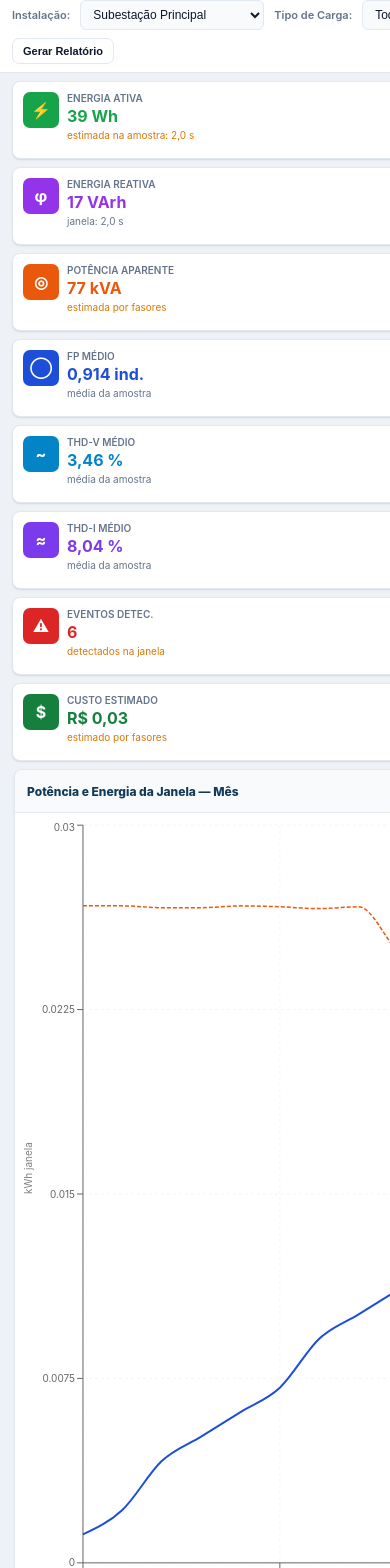
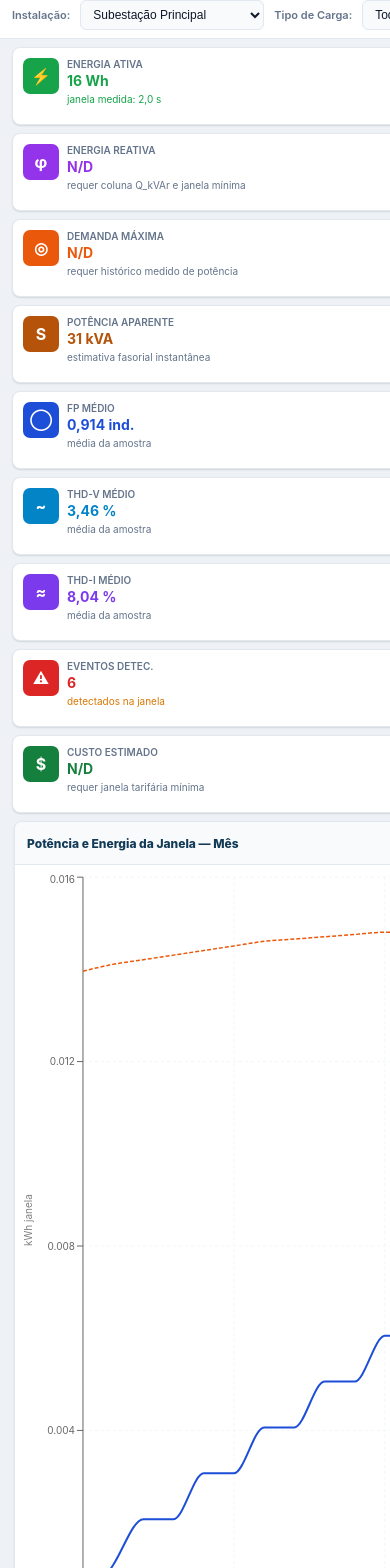
Before and after one commit to frahncky/MedidasQualidadeEnergia, a React (Vite) app in the folder web/: page / in a window 390 px wide. Shown: the part 200-1768 px from the top of the page. Built offline with nearby package versions, Linux system fonts and the light colour scheme.

Commit message:
Improve demo data and KPI presentation

```diff
--- a/web/src/index.css
+++ b/web/src/index.css
@@ -222,7 +222,15 @@ html, body, #root {
 .kpi-card__icon { width: 36px; height: 36px; border-radius: 8px; display: flex; align-items: center; justify-content: center; font-size: 16px; font-weight: 700; color: #fff; flex-shrink: 0; }
 .kpi-card__info { flex: 1; min-width: 0; }
 .kpi-card__name { font-size: 10px; font-weight: 600; color: var(--c-text-muted); text-transform: uppercase; letter-spacing: .4px; line-height: 1.2; }
-.kpi-card__value { font-size: 16px; font-weight: 700; line-height: 1.3; margin-top: 2px; }
+.kpi-card__value {
+  font-size: clamp(14px, 1.2vw, 16px);
+  font-weight: 700;
+  line-height: 1.3;
+  margin-top: 2px;
+  white-space: nowrap;
+  overflow: hidden;
+  text-overflow: ellipsis;
+}
 .kpi-card__delta { font-size: 10px; color: var(--c-success); margin-top: 2px; }
 .kpi-card__delta.neg { color: var(--c-danger); }
 
--- a/web/src/tabs/Dashboard.jsx
+++ b/web/src/tabs/Dashboard.jsx
@@ -43,6 +43,8 @@ const INST_INFO_MAP = {
 
 const ENERGY_TARIFF_BRL_KWH = 0.69
 const BILLING_WINDOW_MIN_HOURS = 0.25
+const ENERGY_ESTIMATE_MIN_WINDOW_HOURS = 1 / 60
+const REACTIVE_ESTIMATE_MIN_WINDOW_HOURS = 1 / 60
 
 function fmt(value, digits = 2) {
   return Number.isFinite(value) ? value.toFixed(digits).replace('.', ',') : '-'
@@ -123,8 +125,9 @@ function estimateActivePowerKw(point, analysis) {
   return Number.isFinite(estimated) && estimated > 0 ? estimated : fallback
 }
 
-function integrateEnergy(points, key, fallbackHours = 0) {
+function integrateEnergy(points, key, fallbackHours = 0, forceFallbackHours = false) {
   if (!points.length) return 0
+  if (forceFallbackHours && fallbackHours > 0) return Math.abs(avg(points.map(point => point[key]))) * fallbackHours
   if (points.length === 1) return Math.abs(points[0]?.[key] || 0) * fallbackHours
 
   let total = 0
@@ -141,15 +144,18 @@ function integrateEnergy(points, key, fallbackHours = 0) {
 function buildWindowStats(analysis) {
   const pRows = measuredRows(analysis, 'p')
   const qRows = measuredRows(analysis, 'q')
-  const windowHours = spanHours(analysis.normalizedRows ?? analysis.rmsSeries ?? [])
+  const measuredWindowHours = spanHours(analysis.normalizedRows ?? analysis.rmsSeries ?? [])
+  const sourceWindowHours = Number.isFinite(analysis.sourceWindowHours) ? analysis.sourceWindowHours : 0
+  const useSourceWindow = sourceWindowHours > measuredWindowHours
+  const windowHours = useSourceWindow ? sourceWindowHours : measuredWindowHours
   const hasMeasuredPower = pRows.length > 0
   const measuredEnergy = pRows.length >= 2
-    ? integrateEnergy(pRows, 'p')
+    ? integrateEnergy(pRows, 'p', windowHours, useSourceWindow)
     : Math.abs(avg(pRows.map(row => row.p))) * windowHours
   const estimatedPower = estimateActivePowerKw(null, analysis)
   const energyKWh = hasMeasuredPower ? measuredEnergy : estimatedPower * windowHours
   const reactiveKvarh = qRows.length >= 2
-    ? integrateEnergy(qRows, 'q')
+    ? integrateEnergy(qRows, 'q', windowHours, useSourceWindow)
     : Math.abs(analysis.power?.qKvar || 0) * windowHours
   const maxDemandKw = hasMeasuredPower
     ? Math.max(...pRows.map(row => Math.abs(row.p)).filter(Number.isFinite), 0)
@@ -165,6 +171,7 @@ function buildWindowStats(analysis) {
     maxDemandKw,
     apparentKva,
     estimatedPower,
+    useSourceWindow,
   }
 }
 
@@ -190,7 +197,7 @@ function buildSeries(period, analysis, stats) {
   return groups.map((group, index) => {
     const bucketHours = spanHours(group) || fallbackBucketHours
     const demand = Math.abs(avg(group.map(row => row.p).filter(Number.isFinite)))
-    const energy = integrateEnergy(group, 'p', bucketHours)
+    const energy = integrateEnergy(group, 'p', bucketHours, stats.useSourceWindow)
     cumulativeEnergy += energy
 
     return {
@@ -203,34 +210,40 @@ function buildSeries(period, analysis, stats) {
 }
 
 function buildKPI(analysis, stats) {
-  const cost = Number.isFinite(stats.energyKWh) ? stats.energyKWh * ENERGY_TARIFF_BRL_KWH : NaN
-  const energyDetail = stats.hasMeasuredPower
-    ? `janela medida: ${fmtDuration(stats.windowHours)}`
-    : `estimada na amostra: ${fmtDuration(stats.windowHours)}`
+  const energyEligible = stats.hasMeasuredPower || stats.windowHours >= ENERGY_ESTIMATE_MIN_WINDOW_HOURS
+  const reactiveEligible = stats.hasMeasuredPower && stats.windowHours >= REACTIVE_ESTIMATE_MIN_WINDOW_HOURS
+  const demandEligible = stats.hasMeasuredPower && stats.windowHours >= ENERGY_ESTIMATE_MIN_WINDOW_HOURS
+  const costEligible = stats.billingReady
+  const cost = costEligible && Number.isFinite(stats.energyKWh) ? stats.energyKWh * ENERGY_TARIFF_BRL_KWH : NaN
+  const energyDetail = energyEligible
+    ? stats.hasMeasuredPower
+      ? `janela medida: ${fmtDuration(stats.windowHours)}`
+      : `estimada na amostra: ${fmtDuration(stats.windowHours)}`
+    : 'requer janela representativa'
   const costDetail = stats.billingReady
     ? 'tarifa sobre janela medida'
-    : stats.hasMeasuredPower
-      ? 'estimado na amostra curta'
-      : 'estimado por fasores'
+    : 'requer janela tarifária mínima'
   const d = {
-    energy: fmtEnergy(stats.energyKWh),
-    reactive: fmtReactiveEnergy(stats.reactiveKvarh),
-    demand: stats.hasMeasuredPower ? fmtPower(stats.maxDemandKw) : fmtApparent(stats.apparentKva),
+    energy: energyEligible ? fmtEnergy(stats.energyKWh) : 'N/D',
+    reactive: reactiveEligible ? fmtReactiveEnergy(stats.reactiveKvarh) : 'N/D',
+    demand: demandEligible ? fmtPower(stats.maxDemandKw) : 'N/D',
+    apparent: fmtApparent(stats.apparentKva),
     fp: `${fmt(analysis.summary.fpAvg, 3)} ind.`,
     thdv: `${fmt(analysis.summary.thdVAvg, 2)} %`,
     thdi: `${fmt(analysis.summary.thdIAvg, 2)} %`,
     events: String(analysis.events.length),
-    cost: fmtMoney(cost),
+    cost: costEligible ? fmtMoney(cost) : 'N/D',
   }
   return [
-    { name: 'Energia Ativa',   value: d.energy,  detail: energyDetail, color: '#16a34a', bg: '#dcfce7', icon: '⚡', tone: stats.hasMeasuredPower ? 'ok' : 'warn' },
-    { name: 'Energia Reativa', value: d.reactive, detail: `janela: ${fmtDuration(stats.windowHours)}`, color: '#9333ea', bg: '#f3e8ff', icon: 'φ', tone: 'muted' },
-    { name: stats.hasMeasuredPower ? 'Demanda Máxima' : 'Potência Aparente', value: d.demand, detail: stats.hasMeasuredPower ? 'P_kW medido' : 'estimada por fasores', color: '#ea580c', bg: '#ffedd5', icon: '◎', tone: stats.hasMeasuredPower ? 'ok' : 'warn' },
+    { name: 'Energia Ativa',   value: d.energy,  detail: energyDetail, color: '#16a34a', bg: '#dcfce7', icon: '⚡', tone: energyEligible ? (stats.hasMeasuredPower ? 'ok' : 'warn') : 'muted' },
+    { name: 'Energia Reativa', value: d.reactive, detail: reactiveEligible ? `janela: ${fmtDuration(stats.windowHours)}` : 'requer coluna Q_kVAr e janela mínima', color: '#9333ea', bg: '#f3e8ff', icon: 'φ', tone: reactiveEligible ? 'muted' : 'muted' },
+    { name: 'Demanda Máxima',  value: d.demand, detail: demandEligible ? 'P_kW medido' : 'requer histórico medido de potência', color: '#ea580c', bg: '#ffedd5', icon: '◎', tone: demandEligible ? 'ok' : 'muted' },
+    { name: 'Potência Aparente', value: d.apparent, detail: 'estimativa fasorial instantânea', color: '#b45309', bg: '#ffedd5', icon: 'S', tone: stats.hasMeasuredPower ? 'muted' : 'warn' },
     { name: 'FP Médio',        value: d.fp,        detail: 'média da amostra', color: '#1d4ed8', bg: '#dbeafe', icon: '◯', tone: 'muted' },
     { name: 'THD-V Médio',     value: d.thdv,     detail: 'média da amostra', color: '#0284c7', bg: '#e0f2fe', icon: '~', tone: 'muted' },
     { name: 'THD-I Médio',     value: d.thdi,     detail: 'média da amostra', color: '#7c3aed', bg: '#ede9fe', icon: '≈', tone: 'muted' },
-    { name: 'Eventos Detec.',  value: d.events,   detail: 'detectados na janela', color: '#dc2626', bg: '#fee2e2', icon: '⚠', tone: analysis.events.length ? 'warn' : 'ok' },
-    { name: 'Custo Estimado',  value: d.cost,     detail: costDetail, color: '#15803d', bg: '#dcfce7', icon: '$', tone: stats.billingReady ? 'ok' : 'warn' },
+    { name: 'Eventos Detec.',  value: d.events,   detail: stats.windowHours > 0 ? 'detectados na janela' : 'sem janela válida', color: '#dc2626', bg: '#fee2e2', icon: '⚠', tone: analysis.events.length ? 'warn' : 'ok' },
+    { name: 'Custo Estimado',  value: d.cost,     detail: costDetail, color: '#15803d', bg: '#dcfce7', icon: '$', tone: stats.billingReady ? 'ok' : 'muted' },
   ]
 }
 
--- a/web/src/tabs/EnergiaDemandaFP.jsx
+++ b/web/src/tabs/EnergiaDemandaFP.jsx
@@ -14,6 +14,7 @@ const TARIFAS = {
 }
 const INSTALACOES = ['Subestação Principal', 'Laboratório LQE', 'Fábrica Norte']
 const MIN_BILLING_WINDOW_HOURS = 0.25
+const MIN_ESTIMATED_ENERGY_WINDOW_HOURS = 1 / 60
 const BANK_COST_BRL_PER_KVAR = 120
 
 function clamp(value, min, max) {
@@ -86,8 +87,9 @@ function spanHours(points) {
   return Math.max(0, durationMs / 3600000)
 }
 
-function integrate(points, key, fallbackHours = 0) {
+function integrate(points, key, fallbackHours = 0, forceFallbackHours = false) {
   if (!points.length) return NaN
+  if (forceFallbackHours && fallbackHours > 0) return Math.abs(avg(points.map(point => point[key]))) * fallbackHours
   if (points.length === 1) return Math.abs(points[0][key] || 0) * fallbackHours
 
   let total = 0
@@ -127,16 +129,16 @@ function calcCapacitorBank(pKw, fpAtual, fpAlvo) {
   return +(pKw * (tgAtual - tgAlvo)).toFixed(1)
 }
 
-function buildEnergyBars(rows, qRows, windowHours) {
+function buildEnergyBars(rows, qRows, windowHours, forceFallbackHours = false) {
   const groups = bucket(rows, 31)
   let cumulative = 0
   return groups.map((group, index) => {
     const groupHours = spanHours(group) || (groups.length ? windowHours / groups.length : 0)
-    const energy = integrate(group, 'p', groupHours)
+    const energy = integrate(group, 'p', groupHours, forceFallbackHours)
     cumulative += Number.isFinite(energy) ? energy : 0
     const start = group[0]?.timestamp
     const matchingQ = qRows.filter(row => row.timestamp >= group[0]?.timestamp && row.timestamp <= group[group.length - 1]?.timestamp)
-    const reactive = Number.isFinite(start) && matchingQ.length ? integrate(matchingQ, 'q', groupHours) : NaN
+    const reactive = Number.isFinite(start) && matchingQ.length ? integrate(matchingQ, 'q', groupHours, forceFallbackHours) : NaN
     return {
       label: labelFromTimestamp(start, windowHours, index),
       energy: +(energy || 0).toFixed(energy < 1 ? 3 : 1),
@@ -173,7 +175,10 @@ function buildMetrics(analysis, tariffName, fpTarget) {
   const rows = analysis.normalizedRows ?? []
   const pRows = rows.filter(row => Number.isFinite(row?.p) && Number.isFinite(row?.timestamp))
   const qRows = rows.filter(row => Number.isFinite(row?.q) && Number.isFinite(row?.timestamp))
-  const windowHours = spanHours(rows.length ? rows : (analysis.rmsSeries ?? []))
+  const measuredWindowHours = spanHours(rows.length ? rows : (analysis.rmsSeries ?? []))
+  const sourceWindowHours = Number.isFinite(analysis.sourceWindowHours) ? analysis.sourceWindowHours : 0
+  const useSourceWindow = sourceWindowHours > measuredWindowHours
+  const windowHours = useSourceWindow ? sourceWindowHours : measuredWindowHours
   const hasMeasuredPower = pRows.length >= 2
   const estimatedRows = hasMeasuredPower ? [] : (analysis.rmsSeries ?? []).map(row => ({
     timestamp: row.timestamp,
@@ -181,17 +186,17 @@ function buildMetrics(analysis, tariffName, fpTarget) {
     fp: row.fp,
   })).filter(row => Number.isFinite(row.timestamp) && Number.isFinite(row.p))
   const billingReady = hasMeasuredPower && windowHours >= MIN_BILLING_WINDOW_HOURS
-  const hasEstimatedPower = !hasMeasuredPower && estimatedRows.length >= 2 && windowHours > 0
-  const energyKWh = hasMeasuredPower ? integrate(pRows, 'p', windowHours) : hasEstimatedPower ? integrate(estimatedRows, 'p', windowHours) : NaN
-  const reactiveKvarh = qRows.length >= 2 ? integrate(qRows, 'q', windowHours) : NaN
+  const hasEstimatedPower = !hasMeasuredPower && estimatedRows.length >= 2 && windowHours >= MIN_ESTIMATED_ENERGY_WINDOW_HOURS
+  const energyKWh = hasMeasuredPower ? integrate(pRows, 'p', windowHours, useSourceWindow) : hasEstimatedPower ? integrate(estimatedRows, 'p', windowHours, useSourceWindow) : NaN
+  const reactiveKvarh = qRows.length >= 2 && windowHours >= MIN_ESTIMATED_ENERGY_WINDOW_HOURS ? integrate(qRows, 'q', windowHours, useSourceWindow) : NaN
   const avgPowerKw = hasMeasuredPower ? Math.abs(avg(pRows.map(row => row.p))) : Math.abs(analysis.power?.pKw || NaN)
-  const maxDemandKw = hasMeasuredPower ? Math.max(...pRows.map(row => Math.abs(row.p)).filter(Number.isFinite), 0) : NaN
+  const maxDemandKw = hasMeasuredPower && windowHours >= MIN_ESTIMATED_ENERGY_WINDOW_HOURS ? Math.max(...pRows.map(row => Math.abs(row.p)).filter(Number.isFinite), 0) : NaN
   const fpAvg = clamp(analysis.summary?.fpAvg || analysis.power?.fp || 0, 0, 1)
-  const cost = Number.isFinite(energyKWh) ? energyKWh * tariff.energy : NaN
+  const cost = billingReady && Number.isFinite(energyKWh) ? energyKWh * tariff.energy : NaN
   const qCap = billingReady ? calcCapacitorBank(avgPowerKw, fpAvg, fpTarget) : NaN
   const capacitorCost = Number.isFinite(qCap) ? qCap * BANK_COST_BRL_PER_KVAR : NaN
   const savings = billingReady && fpAvg < fpTarget ? cost * clamp((fpTarget - fpAvg) * 1.8, 0, 0.18) : NaN
-  const energyBars = billingReady ? buildEnergyBars(pRows, qRows, windowHours) : []
+  const energyBars = billingReady ? buildEnergyBars(pRows, qRows, windowHours, useSourceWindow) : []
   const loadProfile = buildLoadProfile(analysis, pRows)
   const demandCurve = buildDemandCurve(loadProfile)
 
@@ -213,7 +218,8 @@ function buildMetrics(analysis, tariffName, fpTarget) {
     energyBars,
     loadProfile,
     demandCurve,
-    basis: billingReady ? 'janela medida' : hasMeasuredPower ? 'amostra curta' : hasEstimatedPower ? 'estimado por fasores' : 'sem base',
+    useSourceWindow,
+    basis: billingReady ? 'janela medida' : hasMeasuredPower ? 'amostra curta' : hasEstimatedPower ? 'estimado em janela curta' : 'sem base',
   }
 }
 
@@ -380,7 +386,7 @@ export default function EnergiaDemandaFP() {
         </div>
       )}
 
-      <div className="kpi-row" style={{ gridTemplateColumns: 'repeat(7,1fr)' }}>
+      <div className="kpi-row" style={{ gridTemplateColumns: 'repeat(auto-fit,minmax(170px,1fr))' }}>
         {[
           ['Energia Ativa', fmtEnergy(metrics.energyKWh), metrics.billingReady ? `janela: ${fmtDuration(metrics.windowHours)}` : metrics.basis, '#16a34a'],
           ['Custo Estimado', fmtMoney(metrics.cost), Number.isFinite(metrics.cost) ? `${metrics.basis} · R$ ${fmt(metrics.tariff.energy, 3)}/kWh` : 'N/D', '#16a34a'],
--- a/web/src/utils/powerQuality.js
+++ b/web/src/utils/powerQuality.js
@@ -881,6 +881,8 @@ function buildDefaultRows() {
     const ia = iRms * Math.SQRT2 * (Math.sin(angle - 0.43) + currentHarmonic(angle))
     const ib = iRms * Math.SQRT2 * 0.96 * (Math.sin(angle - 2 * Math.PI / 3 - 0.47) + currentHarmonic(angle - 2 * Math.PI / 3))
     const ic = iRms * Math.SQRT2 * 1.04 * (Math.sin(angle + 2 * Math.PI / 3 - 0.39) + currentHarmonic(angle + 2 * Math.PI / 3))
+    const pKw = 27.8 + 1.6 * Math.sin(2 * Math.PI * 0.18 * t) + 0.7 * Math.sin(2 * Math.PI * 0.42 * t)
+    const qKvar = 11.6 + 0.8 * Math.cos(2 * Math.PI * 0.15 * t) + 0.4 * Math.sin(2 * Math.PI * 0.31 * t)
     rows.push({
       timestamp,
       Va: toFixedNumber(va, 5),
@@ -891,6 +893,8 @@ function buildDefaultRows() {
       Ic: toFixedNumber(ic, 5),
       Freq_Hz: toFixedNumber(DEFAULT_FREQ + 0.025 * Math.sin(2 * Math.PI * 0.4 * t), 4),
       FP: 0.914,
+      P_kW: toFixedNumber(pKw, 4),
+      Q_kVAr: toFixedNumber(qKvar, 4),
     })
   }
   return rows
@@ -951,6 +955,7 @@ export function buildDemoPowerQualityDataset() {
   return {
     fileName: 'demo_qe_calculado.csv',
     sourceType: 'Demonstração calculada',
+    windowHours: 0.5,
     rows: buildDefaultRows(),
     importedAt: new Date().toISOString(),
   }
@@ -1010,6 +1015,7 @@ export function normalizePowerQualityRows(dataset) {
     map,
     sourceName: dataset?.fileName ?? 'demo_qe_calculado.csv',
     sourceType: dataset?.sourceType ?? (dataset?.rows?.length ? 'Arquivo importado' : 'Demonstração calculada'),
+    sourceWindowHours: Number.isFinite(dataset?.windowHours) ? dataset.windowHours : null,
   }
 }
 
@@ -1133,6 +1139,7 @@ export function analyzePowerQuality(dataset = null) {
   return {
     sourceName: normalized.sourceName,
     sourceType: normalized.sourceType,
+    sourceWindowHours: normalized.sourceWindowHours,
     imported: Boolean(dataset?.rows?.length),
     sampleCount: rows.length,
     sampleRate: summary.sampleRate,
```
Also changed, not shown: 1 other file (tests, documents, lock files or other folders).
